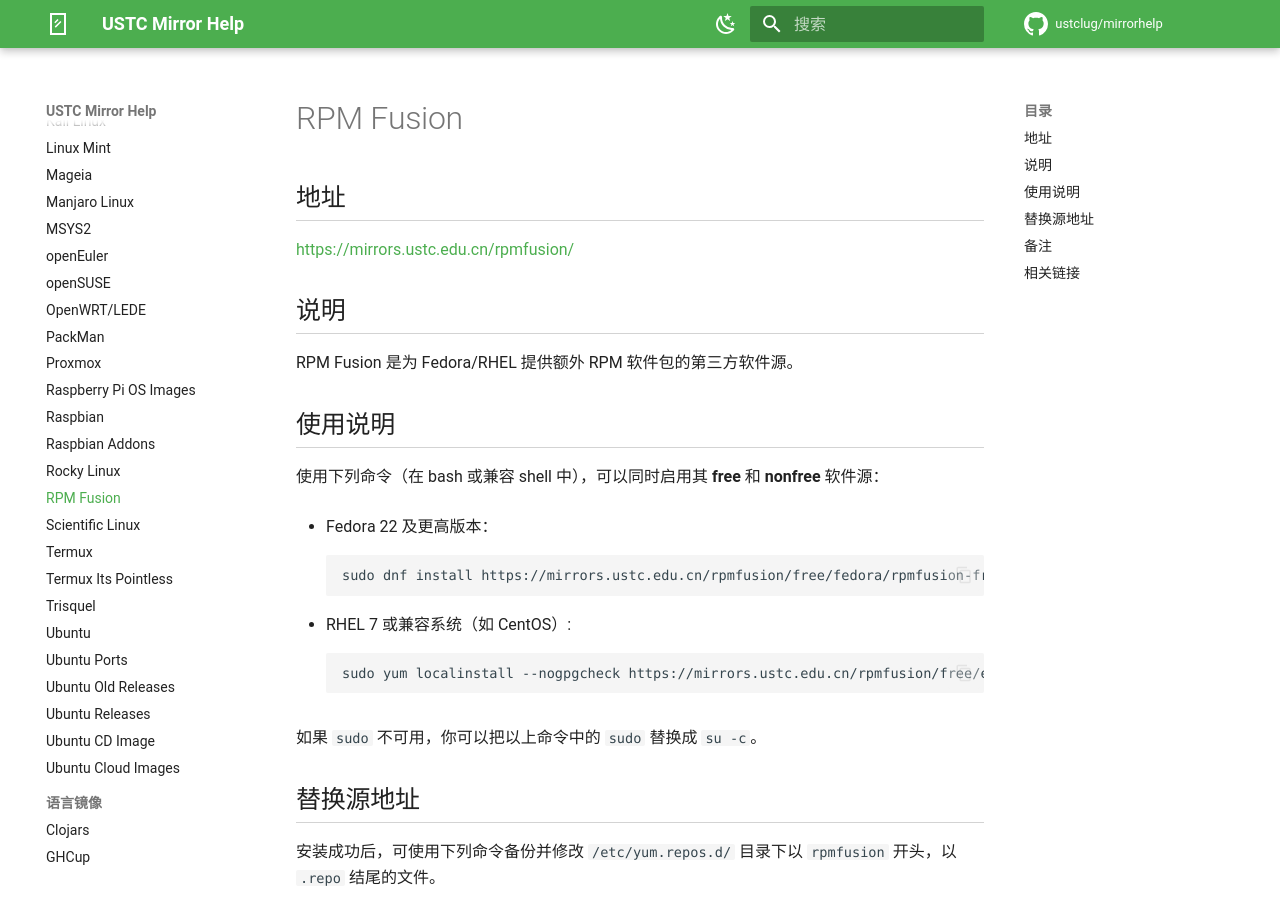
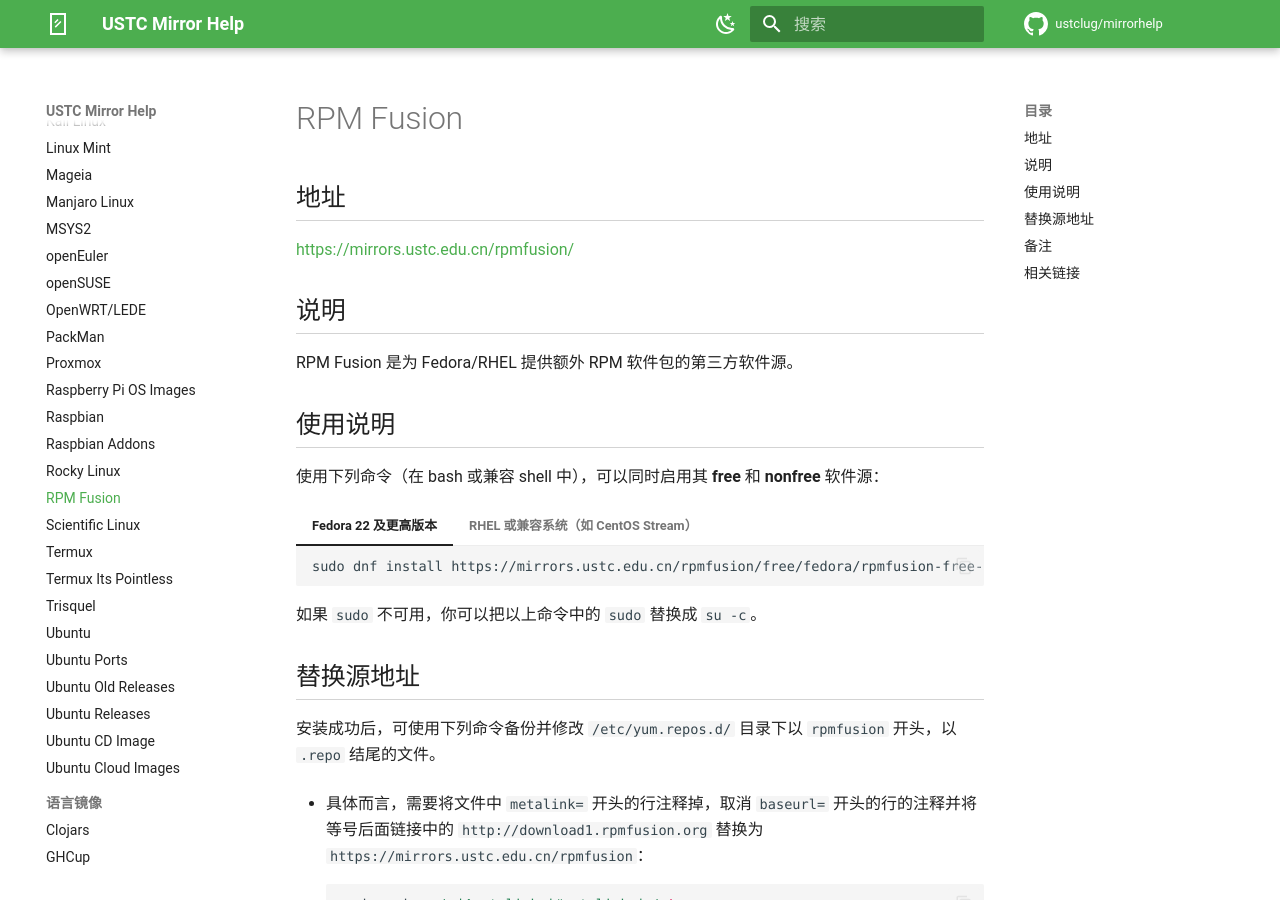
Before and after one commit to ustclug/mirrorhelp, an MkDocs documentation site: the page built from docs/rpmfusion.md, in a window 1280 px wide and 900 px high. Built offline with MkDocs 1.6.1 and Material for MkDocs 9.7.7, drawn with Linux system fonts in a browser that asks for light colours; comment, search, counter and statistics services are not loaded.

Commit message:
rpmfusion: Cleanup CentOS 7

````diff
--- a/docs/rpmfusion.md
+++ b/docs/rpmfusion.md
@@ -12,16 +12,16 @@
 
 使用下列命令（在 bash 或兼容 shell 中），可以同时启用其 **free** 和 **nonfree** 软件源：
 
-- Fedora 22 及更高版本：
+=== "Fedora 22 及更高版本"
 
     ```shell
     sudo dnf install https://mirrors.ustc.edu.cn/rpmfusion/free/fedora/rpmfusion-free-release-$(rpm -E %fedora).noarch.rpm https://mirrors.ustc.edu.cn/rpmfusion/nonfree/fedora/rpmfusion-nonfree-release-$(rpm -E %fedora).noarch.rpm
     ```
 
-- RHEL 7 或兼容系统（如 CentOS）:
+=== "RHEL 或兼容系统（如 CentOS Stream）"
 
     ```shell
-    sudo yum localinstall --nogpgcheck https://mirrors.ustc.edu.cn/rpmfusion/free/el/rpmfusion-free-release-7.noarch.rpm https://mirrors.ustc.edu.cn/rpmfusion/nonfree/el/rpmfusion-nonfree-release-7.noarch.rpm
+    sudo dnf install https://mirrors.ustc.edu.cn/rpmfusion/free/el/rpmfusion-free-release-$(rpm -E %centos_ver).noarch.rpm https://mirrors.ustc.edu.cn/rpmfusion/nonfree/el/rpmfusion-nonfree-release-$(rpm -E %centos_ver).noarch.rpm
     ```
 
 如果 `sudo` 不可用，你可以把以上命令中的 `sudo` 替换成 `su -c`。
````
